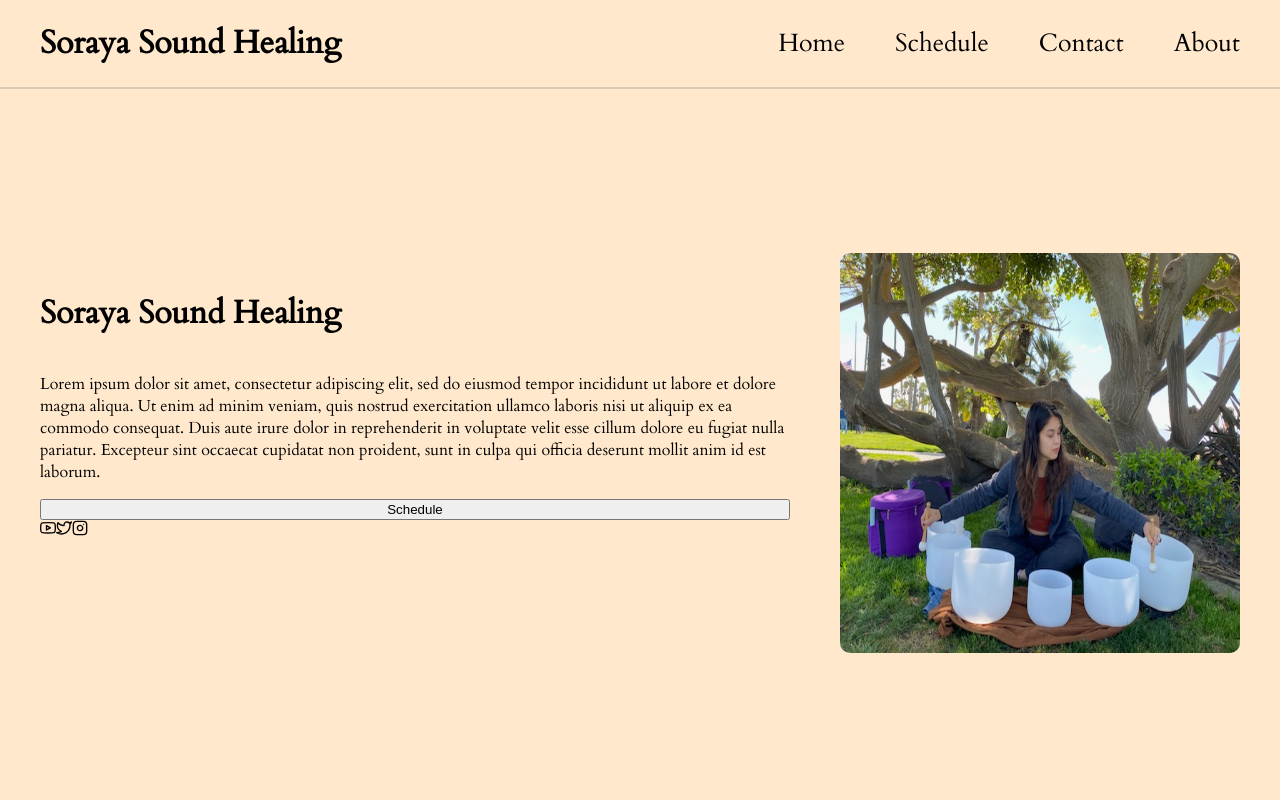
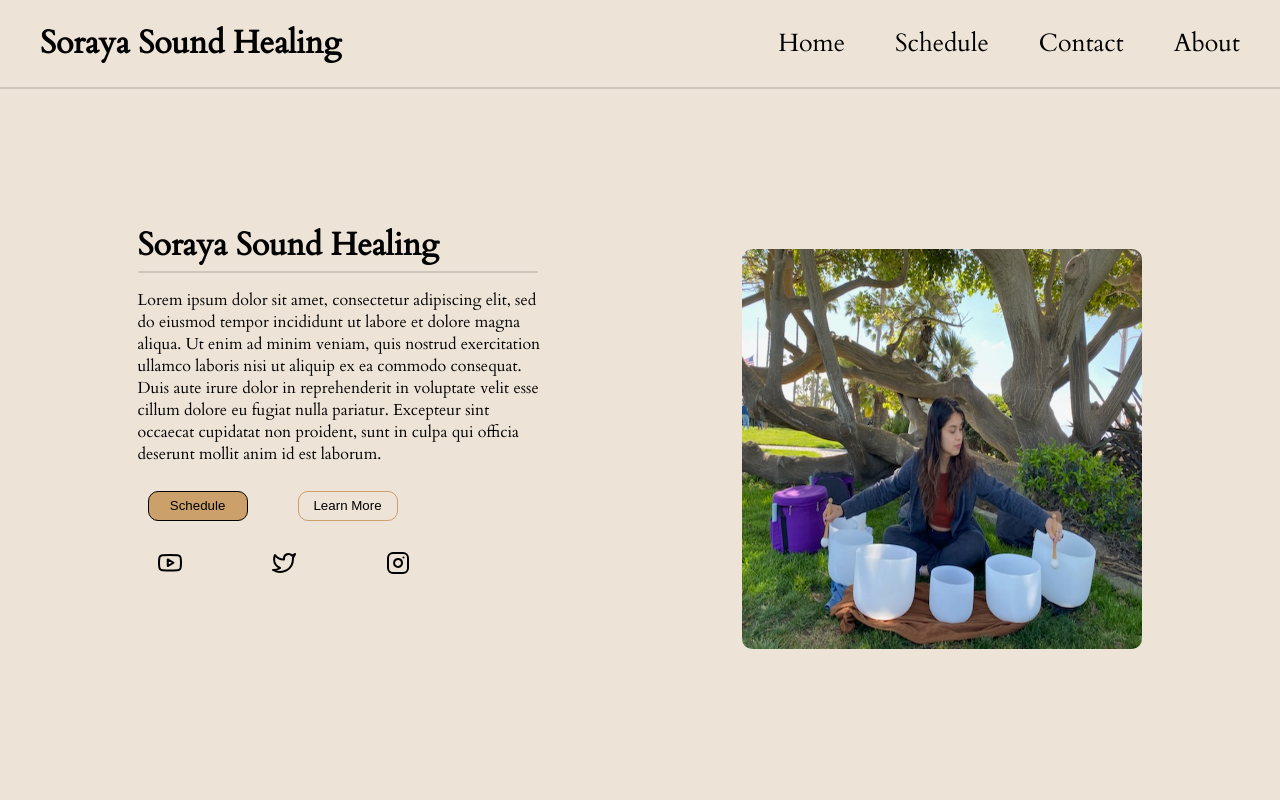
Before and after one commit to jgodi96/Soraya-Sound-Healing, a React (Create React App) app: page / in a window 1280 px wide. Shown: the top 800 px of the page. Built offline with nearby package versions, Linux system fonts and the light colour scheme; the HTML template or start-up script is replaced by a standard one.

Commit message:
added some style to home page

```diff
--- a/src/index.css
+++ b/src/index.css
@@ -12,7 +12,8 @@ body {
     sans-serif;
   -webkit-font-smoothing: antialiased;
   -moz-osx-font-smoothing: grayscale;
-  background-color: #ffe8cc;
+
+  background-color: #e9ddcecc;
 
 }
 
@@ -25,3 +26,6 @@ a{
   color:black;
   font-size:25px;
 }
+p {
+  max-width: 50ch;
+}
--- a/src/routes/home/home.component.jsx
+++ b/src/routes/home/home.component.jsx
@@ -1,35 +1,42 @@
-import './home.styles.scss'
-import MainImage from '../../assets/Main (1).jpg'
-import HowItWorks from './how-it-works/how-it-works.components';
-import {FiYoutube} from 'react-icons/fi'
-import {FiTwitter} from 'react-icons/fi'
-import {FiInstagram} from 'react-icons/fi'
+import "./home.styles.scss";
+import MainImage from "../../assets/Main (1).jpg";
+import HowItWorks from "./how-it-works/how-it-works.components";
+import { FiYoutube } from "react-icons/fi";
+import { FiTwitter } from "react-icons/fi";
+import { FiInstagram } from "react-icons/fi";
 
 const Home = () => {
   return (
     <>
-    <div className="home-container">
-    <div className="description-content">
-      <h1>Soraya Sound Healing</h1>
-      <p>Lorem ipsum dolor sit amet, consectetur adipiscing elit, sed do eiusmod tempor incididunt ut labore et dolore magna aliqua. Ut enim ad minim veniam, quis nostrud exercitation ullamco laboris nisi ut aliquip ex ea commodo consequat. Duis aute irure dolor in reprehenderit in voluptate velit esse cillum dolore eu fugiat nulla pariatur. Excepteur sint occaecat cupidatat non proident, sunt in culpa qui officia deserunt mollit anim id est laborum.</p>
-      <button>Schedule</button>
-      <div className="icons-container">
-      <FiYoutube/>
-      <FiTwitter/>
-      <FiInstagram/>
+      <div className="home-container">
+        <div className="description-content">
+          <h1>Soraya Sound Healing</h1>
+          <p>
+            Lorem ipsum dolor sit amet, consectetur adipiscing elit, sed do
+            eiusmod tempor incididunt ut labore et dolore magna aliqua. Ut enim
+            ad minim veniam, quis nostrud exercitation ullamco laboris nisi ut
+            aliquip ex ea commodo consequat. Duis aute irure dolor in
+            reprehenderit in voluptate velit esse cillum dolore eu fugiat nulla
+            pariatur. Excepteur sint occaecat cupidatat non proident, sunt in
+            culpa qui officia deserunt mollit anim id est laborum.
+          </p>
+          <div className="home-button-container">
+            <button className="home-schedule-button">Schedule</button>
+            <button className="home-learn-more-button">Learn More</button>
+          </div>
 
-    </div>
-
-    </div>
-    <img className="hero" src={MainImage} alt=""/>
+          <div className="icons-container">
+            <FiYoutube className="yt" />
+            <FiTwitter className="tw" />
+            <FiInstagram className="ig"/>
 
 
-    </div>
-    <HowItWorks/>
-
+          </div>
+        </div>
+        <img className="hero" src={MainImage} alt="" />
+      </div>
 
     </>
-
   );
 };
 
--- a/src/routes/home/home.styles.scss
+++ b/src/routes/home/home.styles.scss
@@ -1,33 +1,99 @@
-.home-container{
+.home-container {
+  display: flex;
+  justify-content: space-around;
+  align-items: center;
+  width: 100%;
+  height: 90vh;
+  padding: 40px;
 
-    display:flex;
-    justify-content: center;
-    align-items: center;
-    width:100%;
-    height:91vh;
-    padding:40px;
+  .description-content {
+    display: flex;
+    flex-direction: column;
 
-.description-content{
-     display: flex;
-     flex-direction: column;
-     margin-right:50px;
-     margin-bottom:100px;
-     .icons-container{
-        display:flex;
-        align-items: center;
-        align-content: center;
+    h1
+    {
+        position: relative;
+        height:50px;
+        margin:0px;
 
-     }
+        &::after{
+
+        content:"";
+        position:absolute;
+        bottom:0;
+        left:0;
+        background-color:rgba(126, 121, 121, 0.274);
+        width:25rem;
+        height:.1rem;
+        border-radius:50px;
+        stretch: 1s ease-in-out forwards;        animation: line-
+
+    }
 }
-.description-content h1::after{
-    content:'';
 
-}
-.hero{
+    margin-bottom: 100px;
+
+    .home-button-container {
+      display: flex;
+      gap: 50px;
+      width: 100%;
+      margin-top: 10px;
+      margin-left: 10px;
+      .home-schedule-button {
+        border-radius: 10px;
+        border: 1.5px solid black;
+        background-color: #c7975de1;
+        color: black;
+
+        width: 100px;
+        height: 30px;
+      }
+      .home-learn-more-button {
+        border-radius: 10px;
+        background-color: #f1f3f500;
+        border: 1.5px solid #c7975de1;
+
+        width: 100px;
+        height: 30px;
+      }
+    }
+    .icons-container {
+      margin-top: 30px;
+      margin-left: 20px;
+      display: flex;
+      align-items: center;
+      align-content: center;
+      gap: 90px;
+      svg {
+        width: 24px;
+        height: 24px;
+      }
+      .tw:hover {
+        animation: .5s hovericon ease-in forwards;
+      }
+      .ig:hover {
+        animation: .5s hovericon ease-in forwards;
+      }
+      .yt:hover {
+        animation: .5s hovericon ease-in forwards;
+      }
+      @keyframes hovericon {
+        0% {
+          transform: scale(1);
+        }
+        100% {
+          transform: scale(1.1);
+        }
+      }
+    }
+  }
+  // .description-content h1::after{
+  //     content:'';
+
+  // }
+  .hero {
     height: 50vh;
     width: 50vh;
     border-radius: 10px;
-
-
+  }
 }
-}
```
